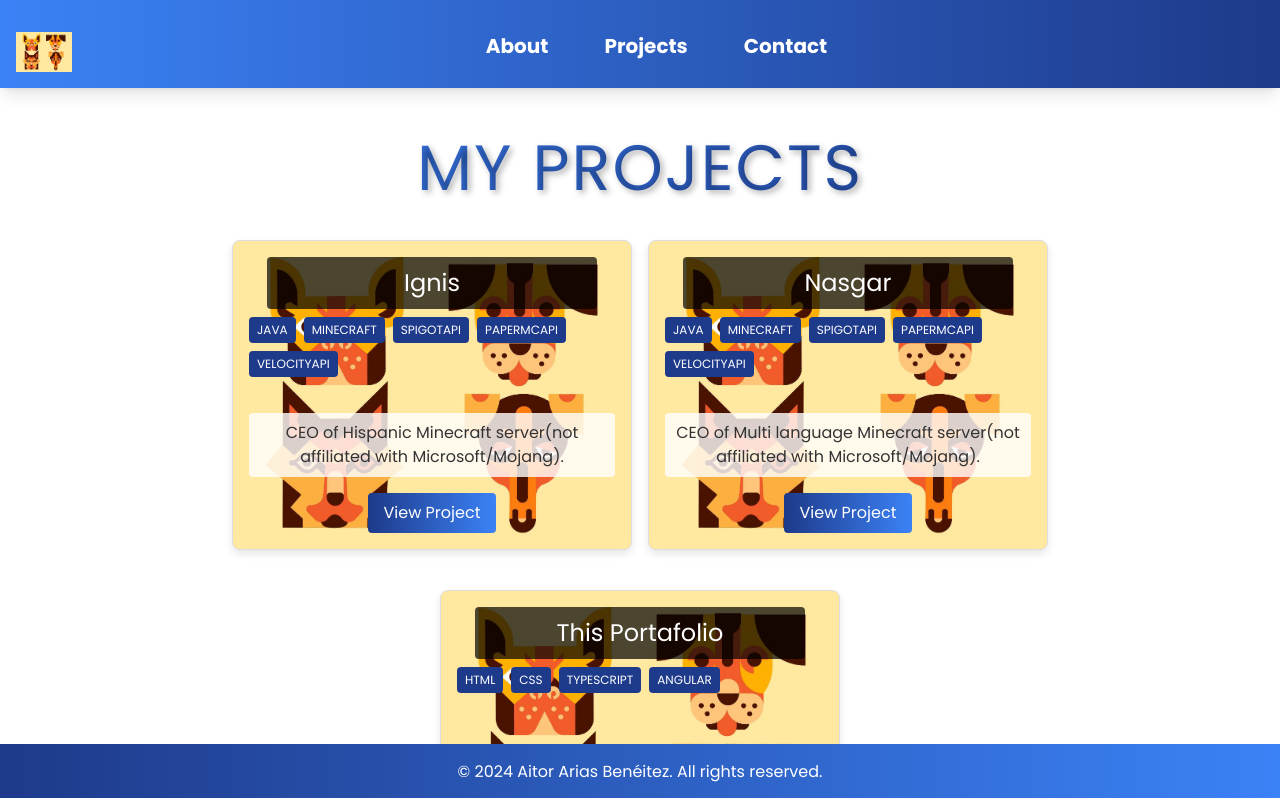
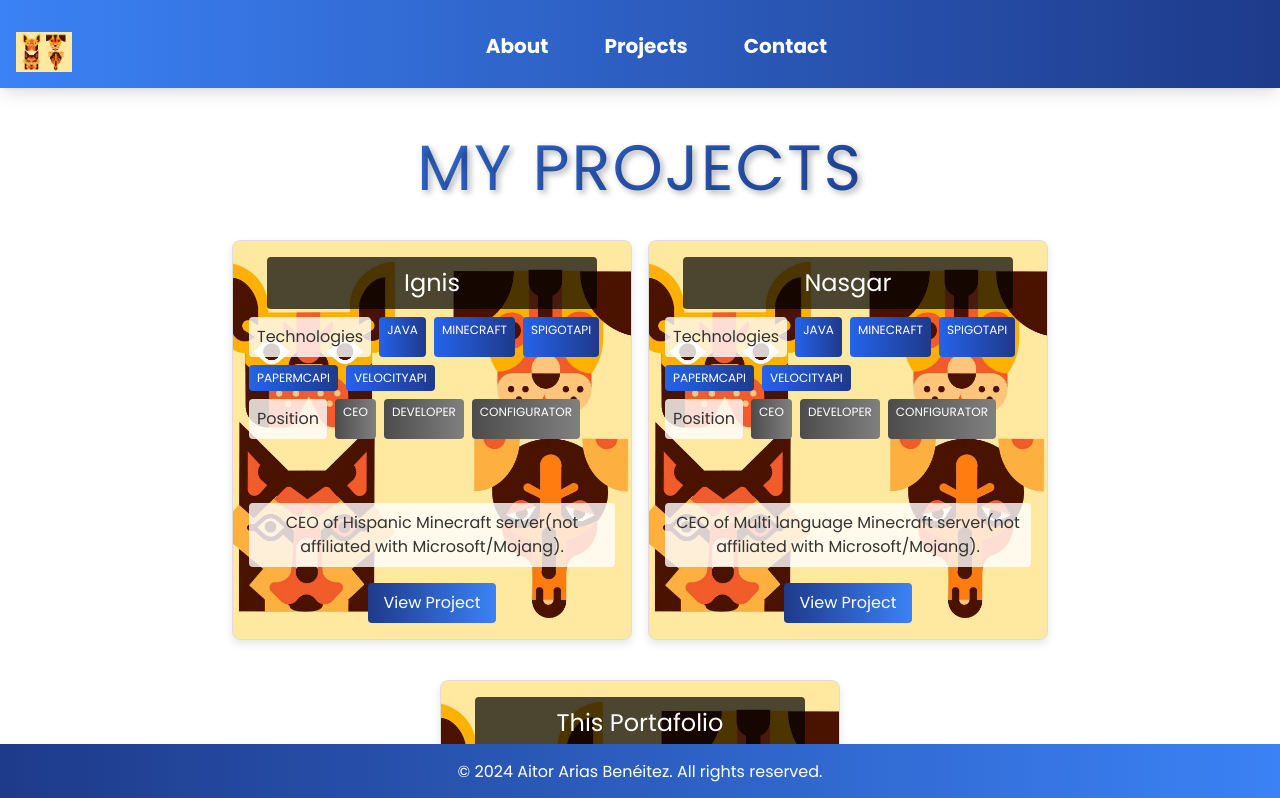
Before and after one commit to Aitooor/Portfolio, an Angular app: page / in a window 1280 px wide. Shown: the top 798 px of the page. Built offline with nearby package versions, Linux system fonts and the light colour scheme.

Commit message:
feat: improve projects cards

```diff
--- a/src/app/main-page/main-page.component.css
+++ b/src/app/main-page/main-page.component.css
@@ -31,7 +31,7 @@
   box-shadow: 0 4px 8px rgba(0, 0, 0, 0.1);
   padding: 1rem;
   width: 400px; /* Increase the width of the card */
-  height: 310px; /* Increase the height of the card to account for hover effect */
+  height: 400px; /* Increase the height of the card to account for hover effect */
   text-align: left;
   transition: transform 0.3s, box-shadow 0.3s;
   margin-bottom: 1.5rem; /* Space below each card to account for hover effect */
@@ -113,10 +113,26 @@
 }
 
 .tech-badge {
-  background-color: #1e3a8a;
+  background: linear-gradient(to left, #1e3a8a, #2563eb);
   color: white;
   padding: 0.25rem 0.5rem;
   border-radius: 4px;
   font-size: 0.75rem;
   text-transform: uppercase;
 }
+
+.positions {
+  display: flex;
+  flex-wrap: wrap;
+  gap: 0.5rem;
+  margin-top: 0.5rem;
+}
+
+.position-badge {
+  background: linear-gradient(to left, gray, #4c4c4c);
+  color: white;
+  padding: 0.25rem 0.5rem;
+  border-radius: 4px;
+  font-size: 0.75rem;
+  text-transform: uppercase;
+}
--- a/src/app/main-page/main-page.component.html
+++ b/src/app/main-page/main-page.component.html
@@ -1,11 +1,15 @@
-<!-- src/app/main-page/main-page.component.html -->
 <div class="projects-section">
   <h2>My Projects</h2>
   <div class="projects-container">
     <div class="project-card" *ngFor="let project of projects" [style.backgroundImage]="'url(' + project.image + ')'">
       <h3>{{ project.title }}</h3>
       <div class="technologies">
+        <p>Technologies</p>
         <span *ngFor="let tech of project.technologies" class="tech-badge">{{ tech }}</span>
+      </div>
+      <div class="positions">
+        <p>Position</p>
+        <span *ngFor="let pos of project.position" class="position-badge">{{ pos }}</span>
       </div>
       <p>{{ project.description }}</p>
       <button (click)="viewProject(project.id)">View Project</button>
--- a/src/app/projects/projects.component.css
+++ b/src/app/projects/projects.component.css
@@ -30,7 +30,7 @@
   box-shadow: 0 4px 8px rgba(0, 0, 0, 0.1);
   padding: 1rem;
   width: 400px;
-  height: 310px;
+  height: 400px;
   text-align: left;
   transition: transform 0.3s, box-shadow 0.3s;
   margin-bottom: 1.5rem;
@@ -125,10 +125,26 @@
 }
 
 .tech-badge {
-  background-color: #1e3a8a;
+  background: linear-gradient(to left, #1e3a8a, #2563eb);
   color: white;
   padding: 0.25rem 0.5rem;
   border-radius: 4px;
   font-size: 0.75rem;
   text-transform: uppercase;
 }
+
+.positions {
+  display: flex;
+  flex-wrap: wrap;
+  gap: 0.5rem;
+  margin-top: 0.5rem;
+}
+
+.position-badge {
+  background: linear-gradient(to left, gray, #4c4c4c);
+  color: white;
+  padding: 0.25rem 0.5rem;
+  border-radius: 4px;
+  font-size: 0.75rem;
+  text-transform: uppercase;
+}
--- a/src/app/projects/projects.component.html
+++ b/src/app/projects/projects.component.html
@@ -4,7 +4,12 @@
     <div class="project-card" *ngFor="let project of projects" [style.backgroundImage]="'url(' + project.image + ')'">
       <h3>{{ project.title }}</h3>
       <div class="technologies">
+        <p>Technologies</p>
         <span *ngFor="let tech of project.technologies" class="tech-badge">{{ tech }}</span>
+      </div>
+      <div class="positions">
+        <p>Position</p>
+        <span *ngFor="let pos of project.position" class="position-badge">{{ pos }}</span>
       </div>
       <p>{{ project.description }}</p>
       <button (click)="viewProject(project.id)">View Project</button>
@@ -13,4 +18,4 @@
   <div [class.loading]="loading && hasMoreProjects" class="loading-container">
     <div *ngIf="loading && hasMoreProjects" class="loading-spinner"></div>
   </div>
-</div>º
+</div>
--- a/src/app/projects/services/projects.service.ts
+++ b/src/app/projects/services/projects.service.ts
@@ -9,6 +9,7 @@ export interface Project {
   description: string;
   image: string;
   technologies?: string[];
+  position?: string[];
 }
 
 @Injectable({
@@ -16,9 +17,30 @@ export interface Project {
 })
 export class ProjectsService {
   private projects: Project[] = [
-    { id: 1, title: 'Ignis', description: 'CEO of Hispanic Minecraft server(not affiliated with Microsoft/Mojang).', image: 'assets/images/project1.jpg', technologies: ['Java', 'Minecraft', 'SpigotAPI', 'PapermcAPI', 'VelocityAPI'] },
-    { id: 2, title: 'Nasgar', description: 'CEO of Multi language Minecraft server(not affiliated with Microsoft/Mojang).', image: 'assets/images/project1.jpg', technologies: ['Java', 'Minecraft', 'SpigotAPI', 'PapermcAPI', 'VelocityAPI'] },
-    { id: 3, title: 'This Portafolio', description: 'Simple Front-end to see my Back-end proyects.', image: 'assets/images/project1.jpg', technologies: ['HTML', 'CSS', 'TypeScript', 'Angular'] },
+    {
+      id: 1,
+      title: 'Ignis',
+      description: 'CEO of Hispanic Minecraft server(not affiliated with Microsoft/Mojang).',
+      image: 'assets/images/project1.jpg',
+      technologies: ['Java', 'Minecraft', 'SpigotAPI', 'PapermcAPI', 'VelocityAPI'],
+      position: ['CEO', 'Developer', 'Configurator']
+    },
+    {
+      id: 2,
+      title: 'Nasgar',
+      description: 'CEO of Multi language Minecraft server(not affiliated with Microsoft/Mojang).',
+      image: 'assets/images/project1.jpg',
+      technologies: ['Java', 'Minecraft', 'SpigotAPI', 'PapermcAPI', 'VelocityAPI'],
+      position: ['CEO', 'Developer', 'Configurator']
+    },
+    {
+      id: 3,
+      title: 'This Portafolio',
+      description: 'Simple Front-end to see my Back-end proyects.',
+      image: 'assets/images/project1.jpg',
+      technologies: ['HTML', 'CSS', 'TypeScript', 'Angular'],
+      position: ['Developer', 'Designer']
+    },
   ];
 
   getProjects(startIndex: number, limit: number): Observable<Project[]> {
```
